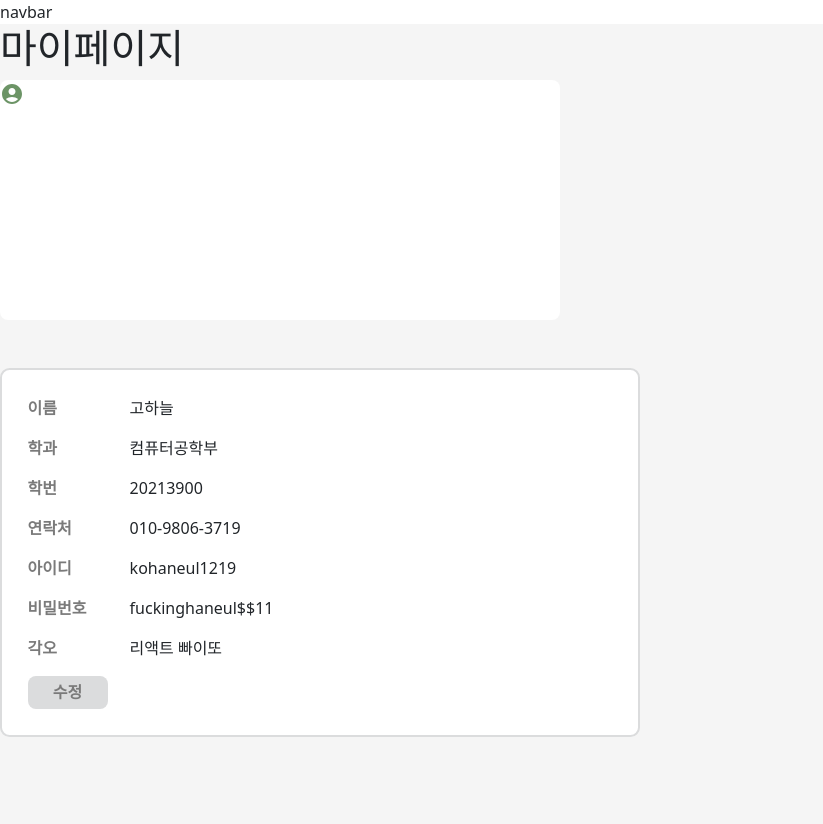
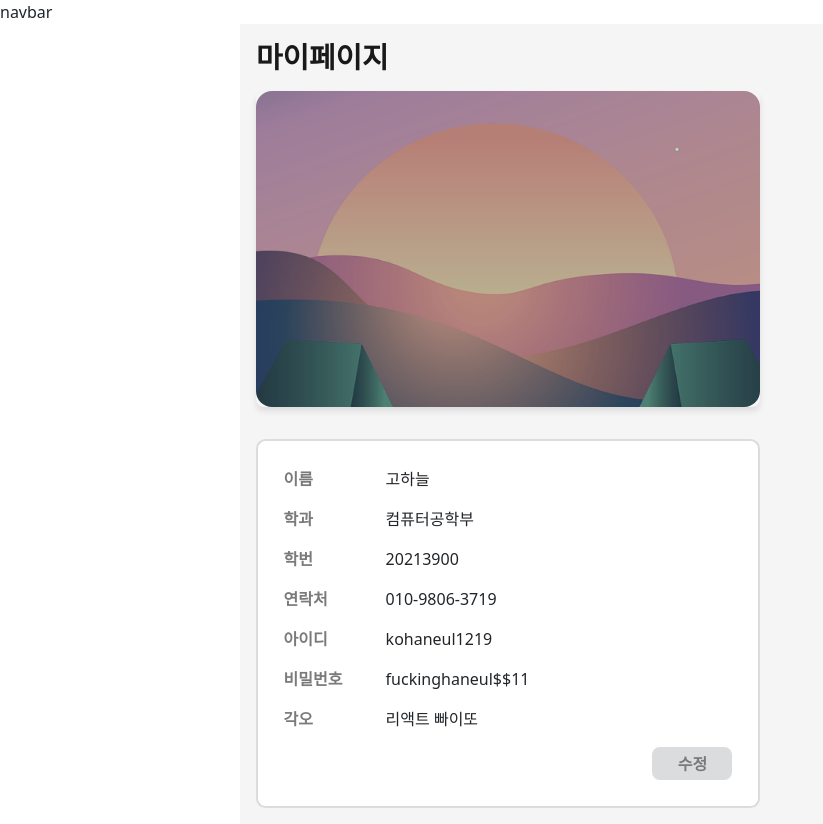
Before and after one commit to bmbx08/Jieum, a React (Create React App) app: page / in a window 1280 px wide. Shown: the whole page, without its empty margins (0-823 px from the left). Built offline with nearby package versions, Linux system fonts and the light colour scheme.

Commit message:
i'm going to die now

```diff
--- a/src/pages/MyInfoPage/components/MyPage.css
+++ b/src/pages/MyInfoPage/components/MyPage.css
@@ -1,15 +1,43 @@
 .myPage {
   background-color: #f5f5f5;
   height: 100vh;
+  display: flex;
+  margin-left: 240px;
+  flex-direction: column;
+  justify-content: center;
+  padding: 1rem;
+}
+
+.myPage-title {
+  color: #191919;
+  font-size: 1.8rem;
+  font-weight: bold;
+  margin-bottom: 1rem;
 }
 
 .myPage-profile-box {
+  display: block !important;
+  position: relative;
   border-radius: 0.5rem;
-  background-color: white;
-  width: 35rem;
-  height: 15rem;
+  /* background-image: url('./img/userInfo-bg.png'); */
+  /* background-size: contain;
+  background-repeat: no-repeat;
+  background-position: center; */
+  width: 50%;
+  height: 50%;
+  overflow: hidden;
+  box-shadow: 0 4px 6px rgba(0, 0, 0, 0.1);
 }
 
-.user-profile-icon {
+.profile-box-bg {
+  display: block;
+  width: 100%;
+  height: 100%;
+  object-fit: cover;
+  border-radius: inherit;
+  border-radius: 1rem;
+}
+
+/* .user-profile-icon {
   color: #6c9466;
-}
+} */
--- a/src/pages/MyInfoPage/components/MyPage.js
+++ b/src/pages/MyInfoPage/components/MyPage.js
@@ -3,6 +3,7 @@ import AccountCircleIcon from '@mui/icons-material/AccountCircle';
 import './MyPage.css';
 import UserInfoBox from './UserInfoBox';
 import UserInfoEdit from './UserInfoEdit';
+import bg from './img/userInfo-bg.png';
 
 const MyPage = () => {
   const [userInfo, setUserInfo] = useState({
@@ -58,11 +59,10 @@ const MyPage = () => {
 
   return (
     <div className="myPage">
-      <div className="myPage-title">
-        <h1>마이페이지</h1>
-      </div>
+      <h1 className="myPage-title">마이페이지</h1>
       <div className="myPage-profile-box">
-        <AccountCircleIcon className="user-profile-icon" />
+        <img src={bg} className="profile-box-bg" alt="background" />
+        {/* <AccountCircleIcon className="user-profile-icon" /> */}
       </div>
       <div className="user-info-box">
         {!isEditing ? (
--- a/src/pages/MyInfoPage/components/UserInfoBox.css
+++ b/src/pages/MyInfoPage/components/UserInfoBox.css
@@ -1,8 +1,10 @@
 .userInfo-box {
+  display: flex;
+  flex-direction: column;
   border-radius: 0.6rem;
   border: 2px solid #dbdcdd;
   background-color: #ffffff;
-  margin-top: 3rem;
+  margin-top: 2rem;
   padding: 1.6rem;
   width: 50%;
 }
@@ -10,7 +12,7 @@
 .userInfo-box p {
   margin-bottom: 1rem;
   display: flex;
-  align-items: center;
+  /* align-items: center; */
 }
 
 .userInfo-box strong {
@@ -21,6 +23,7 @@
 }
 
 .info-edit-btn {
+  align-self: flex-end;
   border: none;
   border-radius: 0.5rem;
   width: 5rem;
```
Also changed, not shown: src/pages/MyInfoPage/components/UserInfoEdit.css (added), src/pages/MyInfoPage/components/img/userInfo-bg.png (renamed from src/pages/MyInfoPage/components/img/userInfo-border-background.png).
